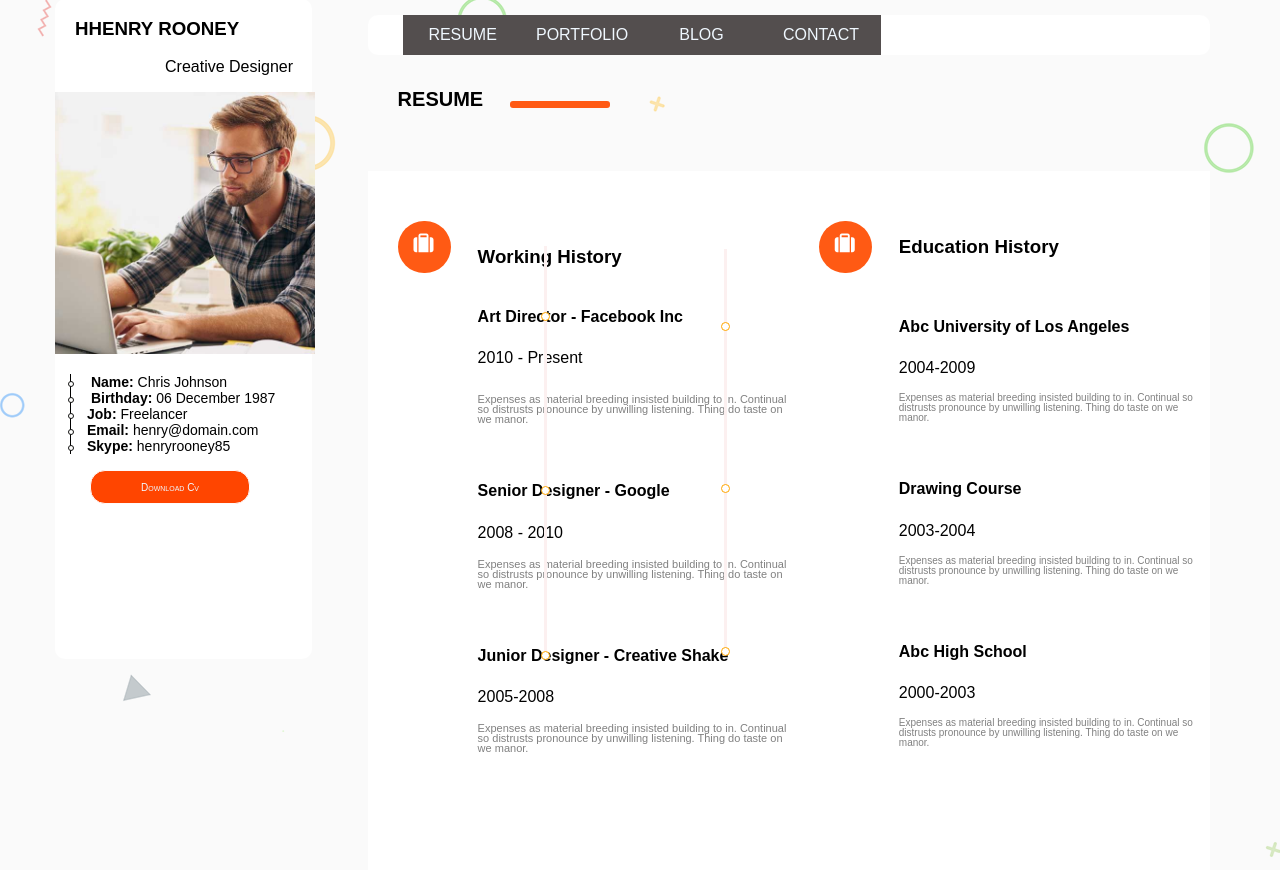
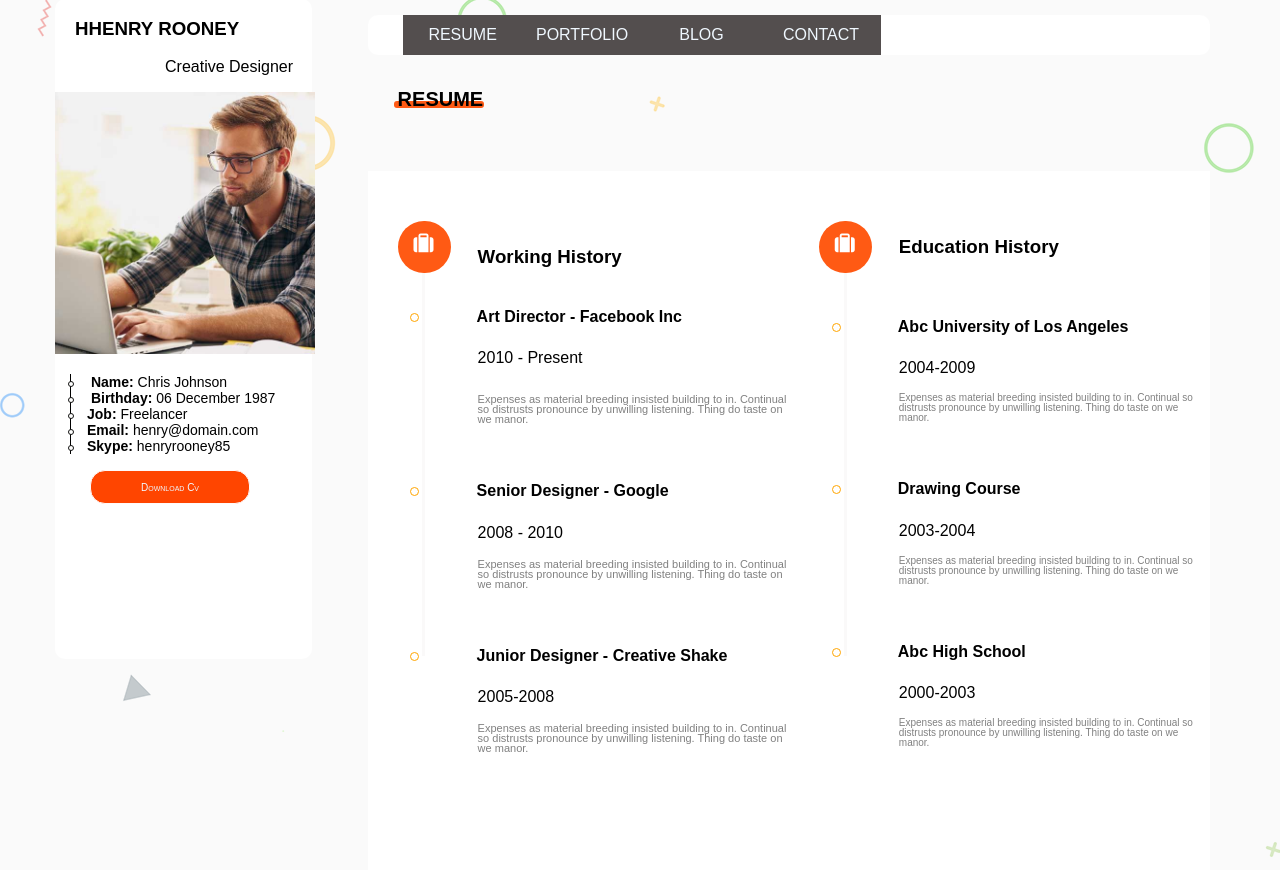
Before and after one commit to PhuBui/myBlog, a PHP site: page /rename.html in a window 1280 px wide. Shown: the part 31-901 px from the top of the page. Run offline with PHP 8.4, Linux system fonts and the light colour scheme; some libraries are stand-ins or nearby versions.

Commit message:
them manghuy

```diff
--- a/abc.html
+++ b/abc.html
@@ -152,6 +152,7 @@
                             </footer>
                         </div>
                     </div>
+                    <script src="js/mang-huy.js"></script>
 </body>
 
 </html>
--- a/rename.css
+++ b/rename.css
@@ -71,6 +71,7 @@ header {
 .layout{
     width: 100%;
     height: 100px;
+    position: relative;
 }
 
 
@@ -127,15 +128,15 @@ header {
     padding-left: 10px;
     font-size: 14px;
 }
-.layout .net{
-    width: 10px;
+ .net{
+    width: 90px;
     height: 7px;
     border-radius: 3px;
     position: absolute;
-    top: 132px;
+    top: 30px;
+
+    left: 26px;
     background-color: #ff5a14;
-    left: 510px;
-    padding-left: 90px;
 }
 .content{
     width: 100%;
@@ -148,7 +149,7 @@ header {
     background-color: white;
     height: 700px;
     float: left;
-
+    position: relative;
     line-height: 10px;
 
 }
@@ -163,6 +164,9 @@ header {
 
 }
 .thes{
+    padding-left: 100px;
+}
+.thespan{
     padding-left: 110px;
 }
 
@@ -192,6 +196,7 @@ header {
     height: 700px;
     display: block;
     line-height: 10px;
+    position: relative;
 }
 .right>h2{
     padding-top: 40px;
@@ -233,10 +238,11 @@ header {
     border-radius: 50px;
     width: 7px;
     height: 7px;
-    position: absolute;
+    position: relative;
     right: 10px;
     border: 1px solid orange;
-    left: 541px;
+    left: -58px;
+
     background-color: white;
 }
 .chamr{
@@ -245,28 +251,28 @@ header {
     border-radius: 50px;
     width: 7px;
     height: 7px;
-    position: absolute;
+    position: relative;
     border: 1px solid orange;
-    right: 550px;
+    right: 57px;
     background-color: white;
 }
 .left>.thehr{
     width: 3px;
     height: 405px;
     position: absolute;
-    left: 544px;
-    top: 277px;
+    left: 54px;
+    top: 80px;
 
-    background-color: rgb(252, 240, 240);
+    background-color: rgb(250, 249, 249);
 }
 .right>.thehrr{
 
     width: 3px;
     height: 405px;
     position: absolute;
-    top: 280px;
-    right: 553px;
-    background-color: rgb(252, 240, 240);
+    top: 80px;
+    right: 363px;
+    background-color: rgb(250, 249, 249);
 }
 .clin{
     clear: both;
@@ -295,9 +301,7 @@ header {
     font-size: 20px;
     padding-left: 30px;
 }
-.chuh2{
 
-}
 .hinh1{
     position: absolute;
     top: 80px;
--- a/rename.html
+++ b/rename.html
@@ -6,7 +6,7 @@
     <meta http-equiv="X-UA-Compatible" content="IE=edge">
     <meta name="viewport" content="width=device-width, initial-scale=1.0">
     <title>Document</title>
-    <link rel="stylesheet" href="./css/main.css">
+    <link rel="stylesheet" href="rename.css">
     <script src="https://kit.fontawesome.com/8a55452312.js" crossorigin="anonymous"></script>
 </head>
 
@@ -74,7 +74,7 @@
                     <h3>Working History</h3><br>
 
                     <h4 class="thes"><span class="cham"></span>Art Director - Facebook Inc</h4><br>
-                    <span class="thes">2010 - Present</span><br><br><br>
+                    <span class="thespan">2010 - Present</span><br><br><br>
                     <p>Expenses as material breeding insisted building to in. Continual so distrusts pronounce
                         by
                         unwilling listening. Thing do taste on we manor.</p>
@@ -82,14 +82,14 @@
                     <br>
                     <br>
                     <h4 class="thes"><span class="cham"></span>Senior Designer - Google</h4><br>
-                    <span class="thes">2008 - 2010</span><br><br>
+                    <span class="thespan">2008 - 2010</span><br><br>
                     <p>Expenses as material breeding insisted building to in. Continual so distrusts pronounce
                         by
                         unwilling listening. Thing do taste on we manor.</p>
                     <br><br><br>
 
                     <h4 class="thes"><span class="cham"></span>Junior Designer - Creative Shake</h4><br>
-                    <span class="thes">2005-2008</span><br><br>
+                    <span class="thespan">2005-2008</span><br><br>
                     <p>Expenses as material breeding insisted building to in. Continual so distrusts pronounce
                         by
                         unwilling listening. Thing do taste on we manor.</p>
@@ -108,7 +108,7 @@
                     <h3>
                         Education History</h3><br><br><br>
                     <h4 class="thes"><span class="chamr"></span>Abc University of Los Angeles</h4><br>
-                    <span class="thes">2004-2009</span><br><br>
+                    <span class="thespan">2004-2009</span><br><br>
                     <p>Expenses as material breeding insisted building to in. Continual so distrusts pronounce
                         by
                         unwilling listening. Thing do taste on we manor.</p>
@@ -116,14 +116,14 @@
                     <span>
                     </span>
                     <h4 class="thes"><span class="chamr"></span>Drawing Course</h4><br>
-                    <span class="thes">2003-2004</span><br><br>
+                    <span class="thespan">2003-2004</span><br><br>
                     <p>Expenses as material breeding insisted building to in. Continual so distrusts pronounce
                         by
                         unwilling listening. Thing do taste on we manor.</p>
                     <br><br><br>
 
                     <h4 class="thes"><span class="chamr"></span>Abc High School</h4><br>
-                    <span class="thes">2000-2003</span><br><br>
+                    <span class="thespan">2000-2003</span><br><br>
                     <p>Expenses as material breeding insisted building to in. Continual so distrusts pronounce
                         by
                         unwilling listening. Thing do taste on we manor.</p>
```
Also changed, not shown: js/mang-huy.js (added, +15 -0 lines), 1 other file.
